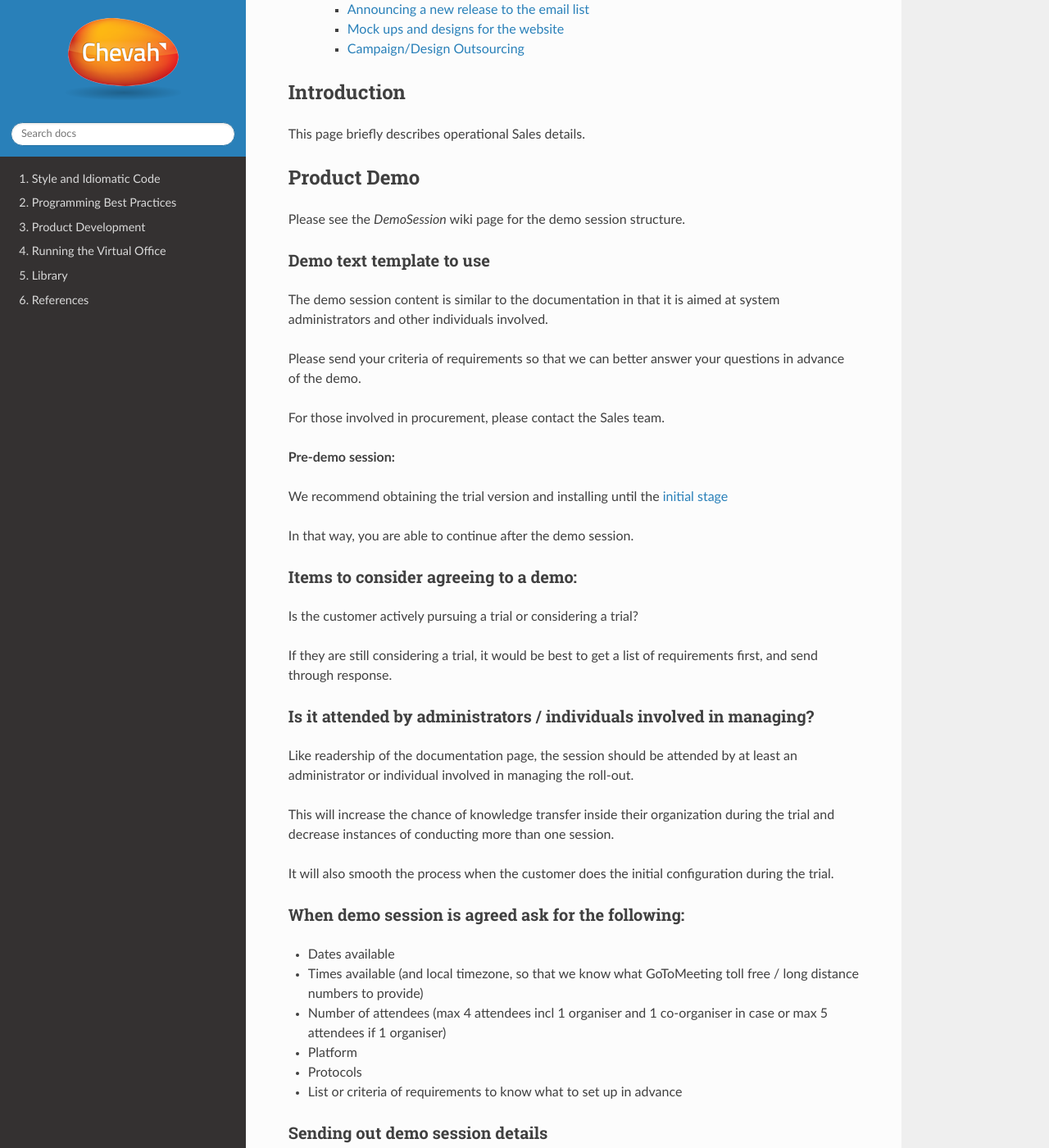
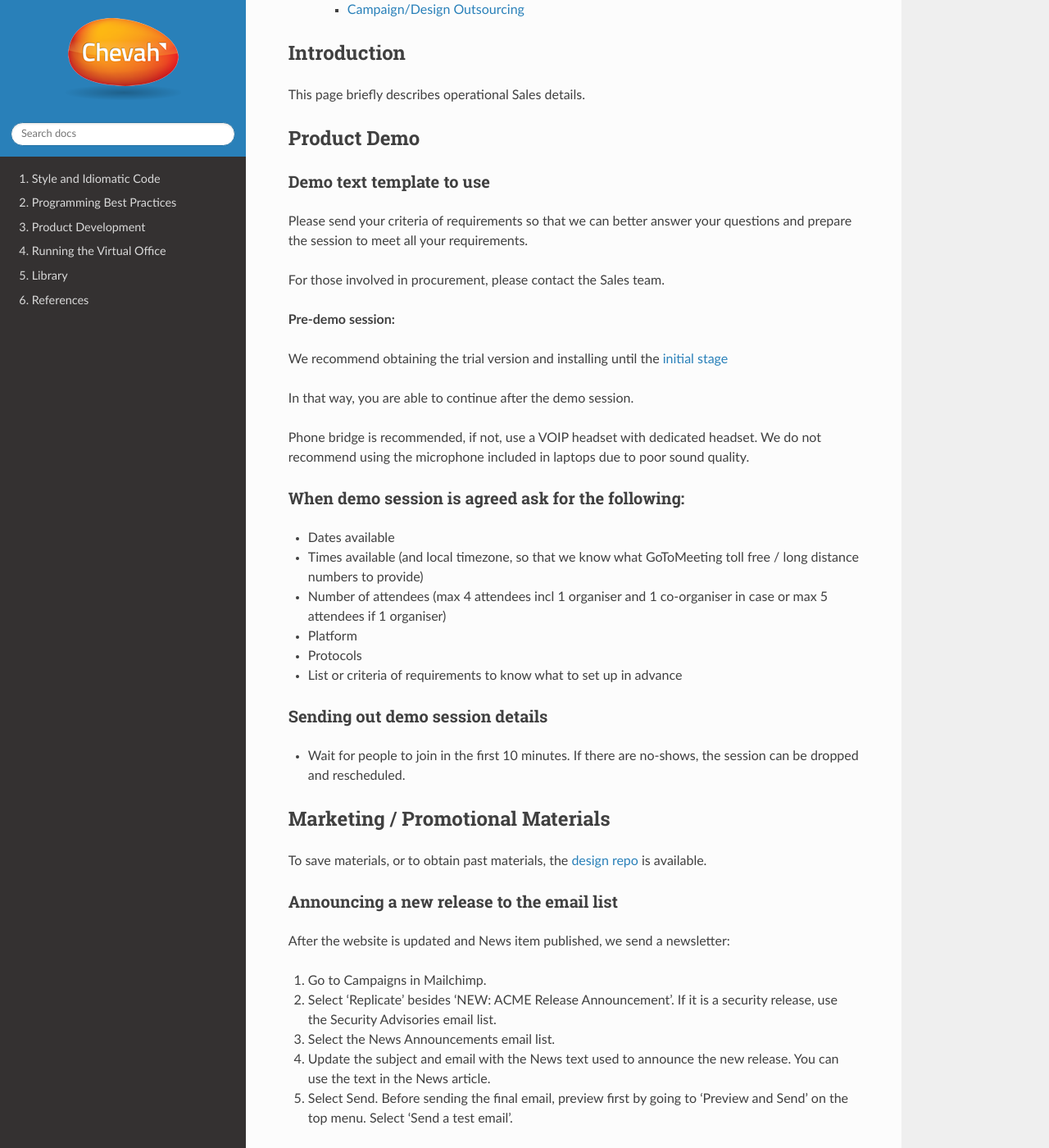
Before and after one commit to chevah/geck, a Sphinx documentation site: the page built from docs/product/sales.rst, in a window 1280 px wide and 1400 px high, scrolled down 412 px. Shown: the whole window at 82% size. Built offline with Sphinx 7.4.7 and the Read the Docs theme 2.0.0, drawn with Linux system fonts in a browser that asks for light colours; some of the changed text lies outside the part shown.

Commit message:
Changes to the Sales pages after review

```diff
--- a/docs/product/sales.rst
+++ b/docs/product/sales.rst
@@ -13,17 +13,13 @@ This page briefly describes operational Sales details.
 Product Demo
 ============
 
-Please see the `DemoSession` wiki page for the demo session structure.
-
 
 Demo text template to use
 -------------------------
 
-The demo session content is similar to the documentation in that it is aimed at
-system administrators and other individuals involved.
-
 Please send your criteria of requirements so that we can
-better answer your questions in advance of the demo.
+better answer your questions and prepare the session to meet all your
+requirements.
 
 For those involved in procurement, please contact the Sales team.
 
@@ -34,27 +30,9 @@ We recommend obtaining the trial version and installing until the
 
 In that way, you are able to continue after the demo session.
 
-
-Items to consider agreeing to a demo:
--------------------------------------
-
-Is the customer actively pursuing a trial or considering a trial?
-
-If they are still considering a trial, it would be best to get a list of
-requirements first, and send through response.
-
-
-Is it attended by administrators / individuals involved in managing?
---------------------------------------------------------------------
-
-Like readership of the documentation page, the session should be attended by
-at least an administrator or individual involved in managing the roll-out.
-
-This will increase the chance of knowledge transfer inside their organization
-during the trial and decrease instances of conducting more than one session.
-
-It will also smooth the process when the customer does the initial
-configuration during the trial.
+Phone bridge is recommended, if not, use a VOIP headset with dedicated headset.
+We do not recommend using the microphone included in laptops due to poor sound
+quality.
 
 
 When demo session is agreed ask for the following:
@@ -73,22 +51,14 @@ When demo session is agreed ask for the following:
 Sending out demo session details
 --------------------------------
 
-* Session is held in the first 10 minutes. After that it may be rescheduled.
-
-* Phone bridge is recommended, if not, use a VOIP headset.
+* Wait for people to join in the first 10 minutes. If there are no-shows, the
+  session can be dropped and rescheduled.
 
 
 Marketing / Promotional Materials
 =================================
 
-Promotions and marketing materials are mainly located in the main website.
-
-It should be as generic and non-technical as possible with links to the
-Documentation for more in-depth / technical information.
-
-To save materials, or to obtain past materials, the `chevah/design` repository
-is available.
-Please ask the team for access to the repository.
+To save materials, or to obtain past materials, the `design repo <https://github.com/chevah/design>`_ is available.
 
 
 Announcing a new release to the email list
```
